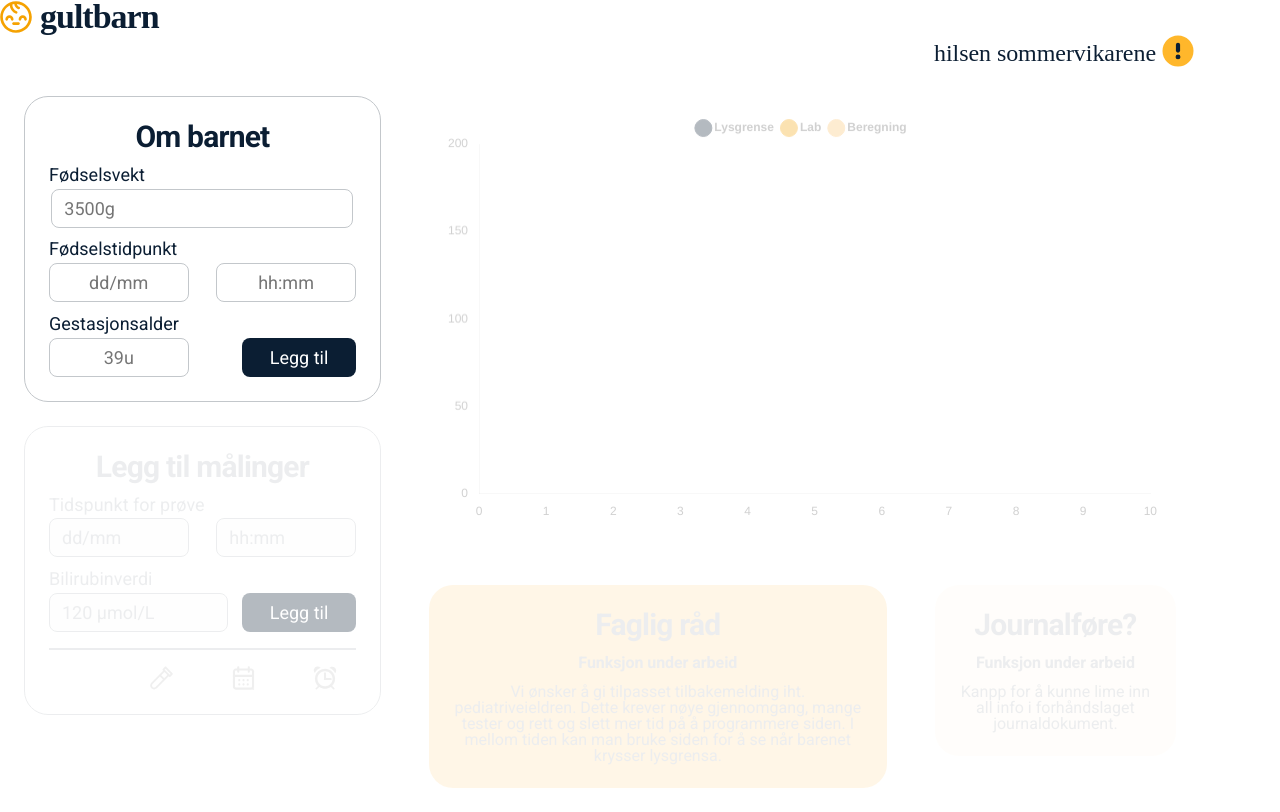
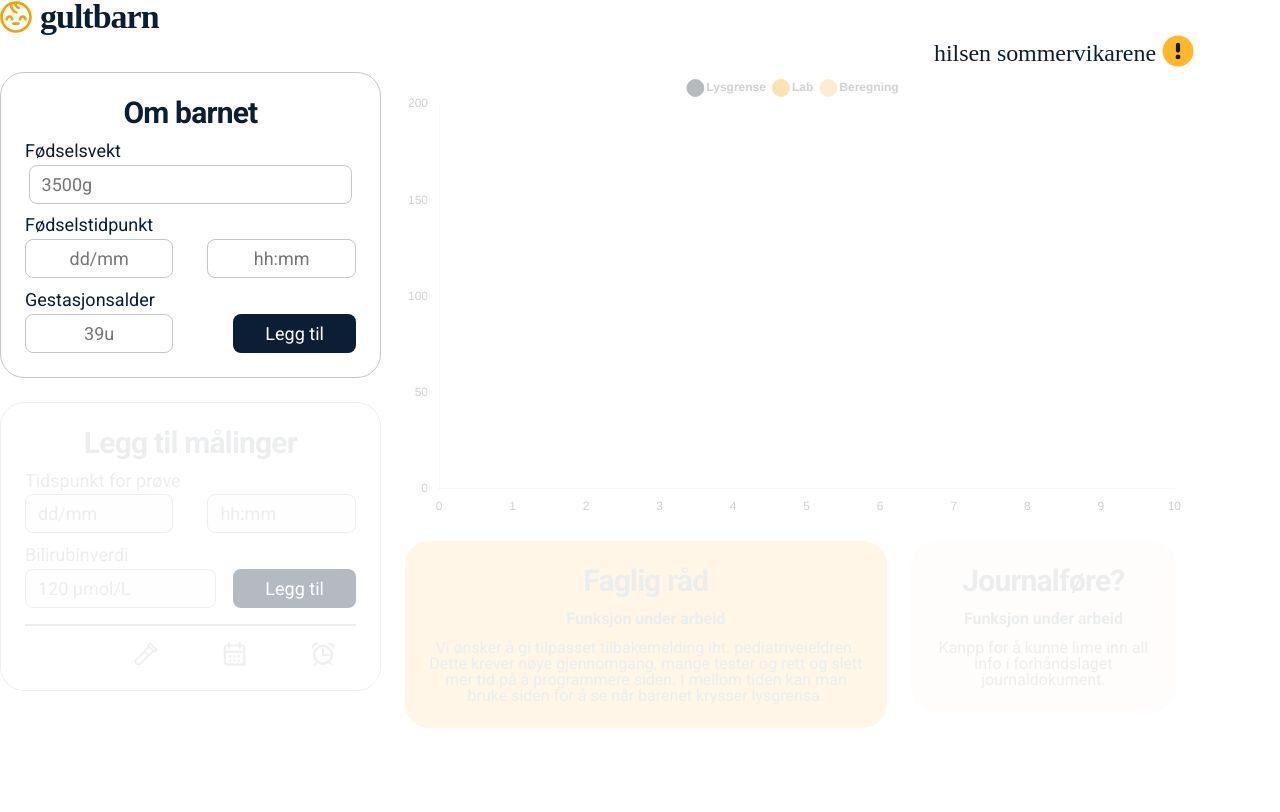
Before and after one commit to TagFri/gultbarn-demo, a website with bundled scripts: page index.html in a window 1280 px wide. Built offline with nearby package versions, Linux system fonts and the light colour scheme.

Commit message:
Graf større, header margin økt

```diff
--- a/index.css
+++ b/index.css
@@ -16,7 +16,8 @@ body {
 header {
     display: flex;
     justify-content: space-between;
-    margin-bottom: 0.75rem;
+    margin-bottom: 3rem;
+    @media (max-width: 600px) {margin-bottom: 2rem;}
     > #logo, > #about {
         display: flex;
         align-items: center;
@@ -49,16 +50,16 @@ header {
 }
 
 /* MAIN CONTAINER STYLES */
-.container {
-    margin: 1.5rem;
-    padding: 1rem;
-    height: fit-content;
+#graph-container, .round-container {
+    margin-right: 1.5rem;
+    margin-bottom: 1.5rem;
 }
 
 .round-container {
+    height: fit-content;
     border-radius: 1.5rem;
+    padding: 1.5rem;
     text-align: center;
-    padding: 1.5rem;
 }
 
 /* INDIVIDUAL CONTAINER STYLES */
@@ -181,10 +182,7 @@ li {
 }
 
 #graph-container {
-    width: 90%;
-    @media (max-width: 600px) {
-        width: 80%;
-    }
+    width: 98%;
 }
 
 .individual-lab {
```
